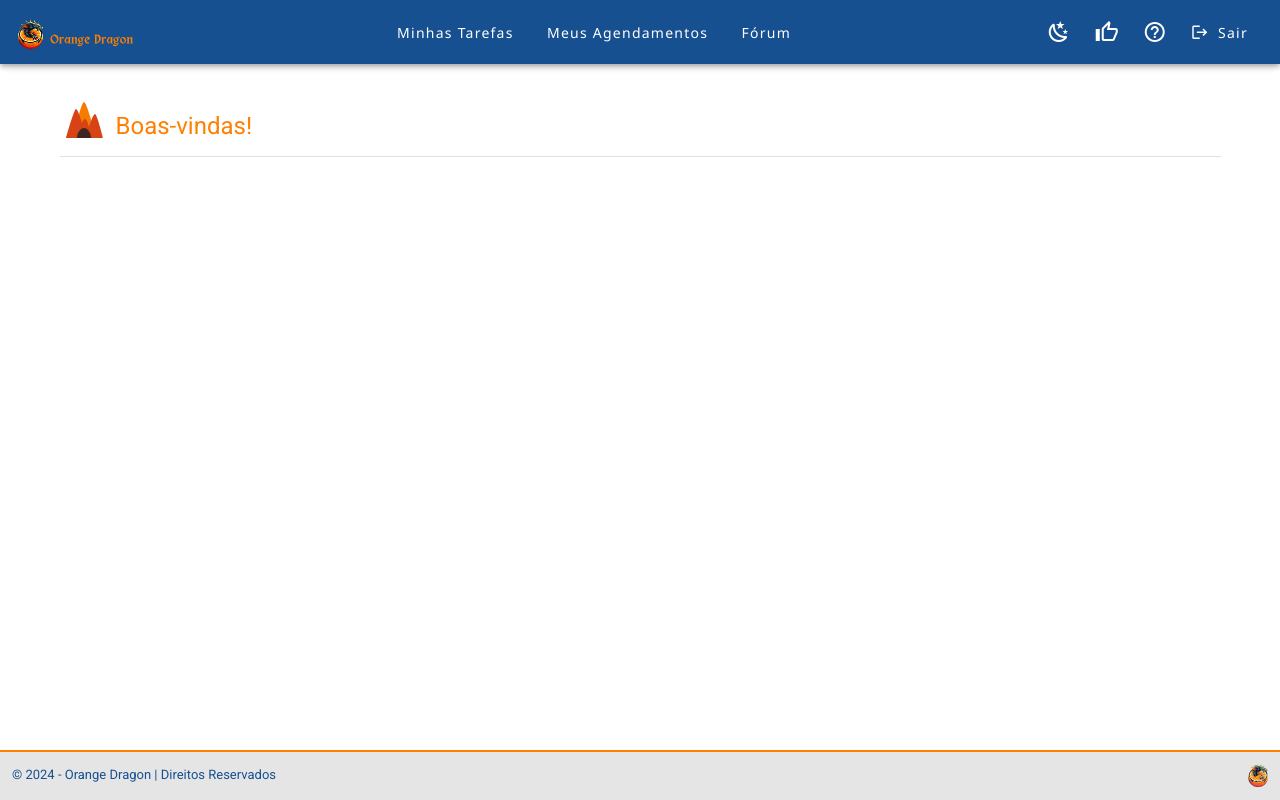
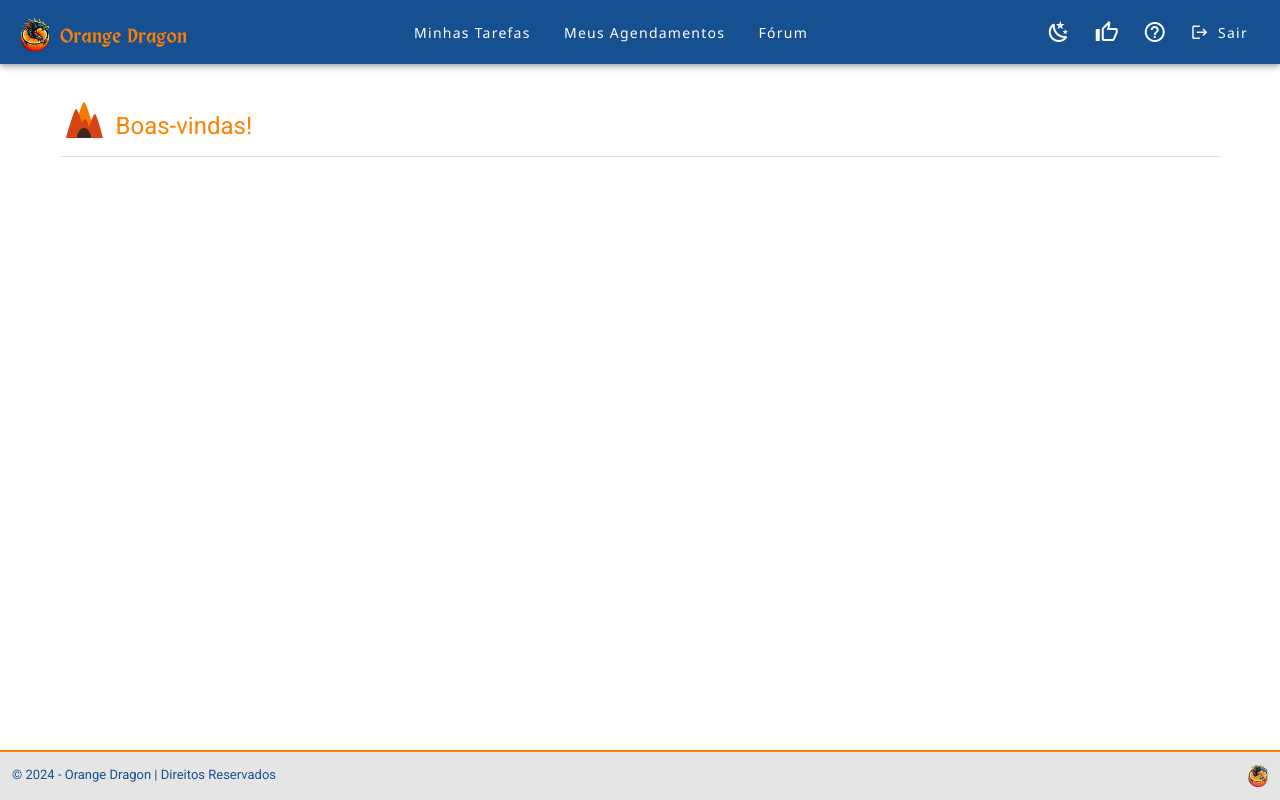
Before and after one commit to eduesplinio/onboarding-vue-funcionarios, a Vue app: page / in a window 1280 px wide. Built offline with nearby package versions, Linux system fonts and the light colour scheme; sample sign-in values are in the browser's storage.

Commit message:
atualiza `logo_nome.svg`

```diff
--- a/src/App.vue
+++ b/src/App.vue
@@ -9,7 +9,7 @@
 
       <!-- Logo (Visível apenas em desktop) -->
       <router-link to="/" class="d-none d-sm-flex">
-        <v-img src="logo_nome.svg" class="logo-image" contain :height="500"></v-img>
+        <v-img src="logo_nome.svg" class="logo-image"></v-img>
       </router-link>
 
       <!-- Espaçamento para centralizar os botões -->
@@ -152,9 +152,9 @@ export default {
 }
 
 .logo-image {
-  max-height: auto;
-  max-width: 120px;
-  margin-right: 16px;
+  max-height: 300px;
+  max-width: 165px;
+  margin-left: 5px;
 }
 
 .v-app-bar {
--- a/src/views/LoginUser.vue
+++ b/src/views/LoginUser.vue
@@ -3,7 +3,7 @@
     <v-container class="fill-height justify-center align-center">
       <v-card class="pa-10 elevation-5" style="padding: 40px; max-width: 350px;" rounded-lg>
         <div class="image-container">
-          <img src="logo_nome.svg" style="width: 250px;">
+          <img src="logo_nome2.svg" style="width: 250px;">
         </div>
         <v-card-text>
           <v-form ref="form">
@@ -12,7 +12,7 @@
             <v-text-field label="Senha" prepend-icon="mdi-lock" type="password" v-model="password" :rules="passwordRules"
               @input="clearErrorMessage" required></v-text-field>
 
-            <div class="mt-10">
+            <div class="mt-5">
               <v-btn @click="validateAndLogin" color="primary" block>Entrar</v-btn>
             </div>
           </v-form>
@@ -123,7 +123,7 @@ export default {
 
 .image-container {
   display: flex;
-  margin: -50px 0 -15px 0;
+  margin: -10px 0 10px;
   justify-content: center;
   align-items: center;
 }
```
Also changed, not shown: public/logo_nome.svg.
